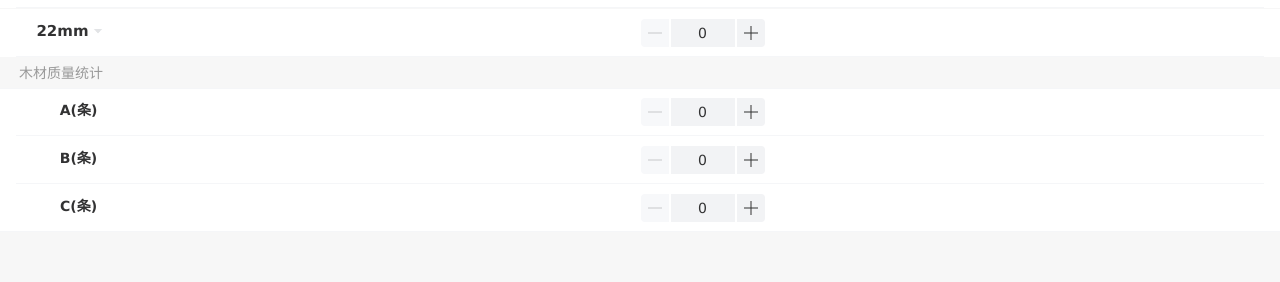
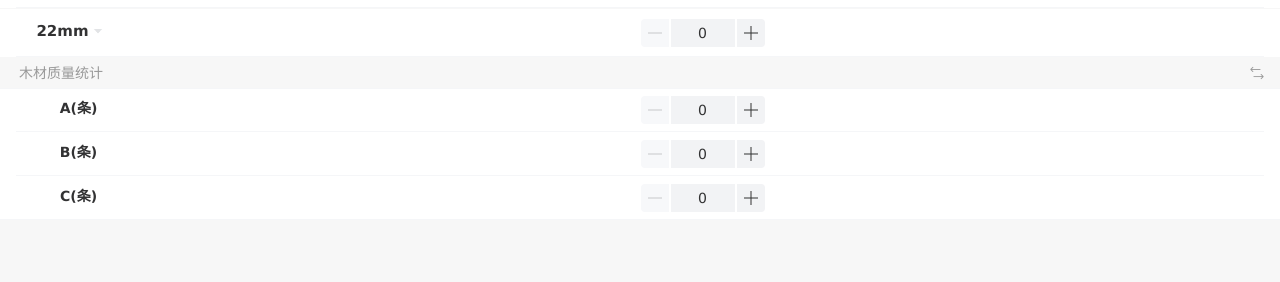
Before and after one commit to Wutongjiaojiajia/wood-judge, a Vue app: page /#/calculate in a window 1280 px wide. Shown: the part 460-742 px from the top of the page. Built offline with nearby package versions, Linux system fonts and the light colour scheme.

Commit message:
更新木材计算方式

```diff
--- a/src/views/Calculate.vue
+++ b/src/views/Calculate.vue
@@ -76,12 +76,17 @@
                     </van-cell>
                     <van-divider />
                 </div>
-                <div class="tagStyle">
+                <div class="tagStyle m-tag-icon">
                     <van-tag type="primary">木材质量统计</van-tag>
+                    <van-icon
+                        name="exchange"
+                        size="16px"
+                        color="#999999"
+                        @click="changeQualityStatisticsState()"/>
                 </div>
-                <van-cell-group>
-                    <van-cell class="m-quality-input"
-                        v-for="(item,index) in qualityStatustics"
+                <van-cell-group v-show="qualityStatisticsState === 0">
+                    <van-cell class="m-quality-stepper"
+                        v-for="(item,index) in qualityStatistics"
                         :key="index"
                         :title="item.recordTitle">
                         <template>
@@ -93,6 +98,18 @@
                                 default-value="0"/>
                         </template>
                     </van-cell>
+                </van-cell-group>
+                <van-cell-group v-show="qualityStatisticsState === 1">
+                    <van-field class="m-quality-input"
+                        v-for="(item,index) in qualityStatistics"
+                        :key="index"
+                        :label="item.resultTitle"
+                        clearable
+                        :placeholder="'请输入'+item.quality+'质量占比'"
+                        type="number"
+                        v-model="item.percentDisplay"
+                        @change="exchangeQualityPercent({percentDisplay:item.percentDisplay,index:index})">
+                    </van-field>
                 </van-cell-group>
             </div>
             <div class="m-bottom">
@@ -118,10 +135,10 @@
                     </van-tag>
                     <van-cell-group>
                         <van-cell
-                            v-for="(item,index) in qualityStatustics"
+                            v-for="(item,index) in qualityStatistics"
                             :key="index"
                             :title="item.resultTitle"
-                            :value="item.percentDisplay">
+                            :value="item.percentDisplay+'%'">
                         </van-cell>
                     </van-cell-group>
                     <van-tag
@@ -132,7 +149,7 @@
                             v-for="(item,index) in thicknessStatistics"
                             :key="index"
                             :title="item.resultTitle"
-                            :value="item.percentDisplay">
+                            :value="item.percentDisplay+'%'">
                         </van-cell>
                     </van-cell-group>
                     <van-tag
@@ -193,15 +210,16 @@ export default {
             ],  // 厚度列表
             thicknessStatistics:[
                 // thickness resultTitle随着选择而改变
-                {thickness:18,resultTitle:'18mm',total:0,percent:'0',percentDisplay:'0%'},
-                {thickness:20,resultTitle:'20mm',total:0,percent:'0',percentDisplay:'0%'},
-                {thickness:22,resultTitle:'22mm',total:0,percent:'0',percentDisplay:'0%'}
+                {thickness:18,resultTitle:'18mm',total:0,percent:'',percentDisplay:''},
+                {thickness:20,resultTitle:'20mm',total:0,percent:'',percentDisplay:''},
+                {thickness:22,resultTitle:'22mm',total:0,percent:'',percentDisplay:''}
             ],  // 厚度统计
             /** 木材质量统计 */
-            qualityStatustics:[
-                {recordTitle:'A(条)',resultTitle:'A(%)',quality:'A',total:0,percent:'0',percentDisplay:'0%'},
-                {recordTitle:'B(条)',resultTitle:'B(%)',quality:'B',total:0,percent:'0',percentDisplay:'0%'},
-                {recordTitle:'C(条)',resultTitle:'C(%)',quality:'C',total:0,percent:'0',percentDisplay:'0%'}
+            qualityStatisticsState:0,   //0-条数统计 1-百分比统计
+            qualityStatistics:[
+                {recordTitle:'A(条)',resultTitle:'A(%)',quality:'A',total:0,percent:'',percentDisplay:''},
+                {recordTitle:'B(条)',resultTitle:'B(%)',quality:'B',total:0,percent:'',percentDisplay:''},
+                {recordTitle:'C(条)',resultTitle:'C(%)',quality:'C',total:0,percent:'',percentDisplay:''}
             ],  // 质量统计
             /** 信息记录结束 */
             /** 计算结果开始 */
@@ -230,6 +248,24 @@ export default {
             let { value,index } = info;
             this.thicknessStatistics[index].resultTitle = `${value}mm`;
         },
+        // 切换质量统计方式
+        changeQualityStatisticsState(){
+            this.qualityStatisticsState = this.qualityStatisticsState === 0?1:0;
+            this.qualityStatistics.forEach(item => {
+                item.total = 0;
+                item.percent = '';
+                item.percentDisplay = '';
+            });
+        },
+        // 质量百分比输入变化
+        exchangeQualityPercent(info){
+            let { percentDisplay,index } = info;
+            let percent = '';
+            if(percentDisplay !== ""){
+                percent = Number(percentDisplay) / 100;
+            }
+            this.qualityStatistics[index].percent = percent;
+        },
         // 跳转到下一页
         goToNextPage(){
             // 条件判断
@@ -257,16 +293,46 @@ export default {
                 this.$utils.failTip("请完善木材厚度统计信息");
                 return;
             }
-            let qualityStatusticsTotal = 0;
-            this.qualityStatustics.forEach(item => {
-                qualityStatusticsTotal += item.total;
-            });
-            if(qualityStatusticsTotal === 0){
-                this.$utils.failTip("请完善木材质量统计信息");
+            switch (this.qualityStatisticsState) {
+                case 0: // 数量统计
+                    let qualityStatusticsTotal = 0;
+                    this.qualityStatistics.forEach(item => {
+                        qualityStatusticsTotal += item.total;
+                    });
+                    if(qualityStatusticsTotal === 0){
+                        msg = "请完善木材质量统计信息";
+                    }
+                    break;
+                case 1: //百分比统计
+                    let qualityStatusticsPercentTotal = 0;
+                    for(let i = 0;i < this.qualityStatistics.length;i++){
+                        let item = this.qualityStatistics[i];
+                        if(item.percentDisplay === ""){
+                            msg = `请完善木材质量统计信息`;
+                            break;
+                        }
+                        qualityStatusticsPercentTotal += Number(item.percentDisplay);
+                        if(i === this.qualityStatistics.length - 1){
+                            if(qualityStatusticsPercentTotal !== 100){
+                                msg = `木材ABC质量百分比相加不为100`;
+                            }
+                        }
+                    }
+                    break;
+            }
+            if(msg!==""){
+                this.$utils.failTip(msg);
                 return;
             }
             this.calculatePercentOfThicknessOrQuality(this.thicknessStatistics);    // 计算厚度各占百分比
-            this.calculatePercentOfThicknessOrQuality(this.qualityStatustics);  // 计算ABC各占百分比
+            switch (this.qualityStatisticsState) {
+                case 0:
+                    this.calculatePercentOfThicknessOrQuality(this.qualityStatistics);  // 计算ABC各占百分比
+                    break;
+                case 1:
+                    this.exchangePercentOfThicknessOrQuality(this.qualityStatistics);   //切换小数位
+                    break;
+            }
             this.calculatePercentOfOutput();    //计算出材率
             this.calculateProductCost();    //计算成本
             this.calculateProductPrice();   //计算出厂价
@@ -284,7 +350,14 @@ export default {
             arr.forEach(item => {
                 let total = Number(item.total);
                 item.percent = (total / statisticsTotal).toFixed(4);
-                item.percentDisplay = `${(item.percent*100).toFixed(2)}%`;
+                item.percentDisplay = `${(item.percent*100).toFixed(2)}`;
+            });
+        },
+        // 切换厚度或质量百分比
+        exchangePercentOfThicknessOrQuality(arr){
+            arr.forEach(item => {
+                item.percent = Number(item.percent).toFixed(4);
+                item.percentDisplay = Number(item.percentDisplay).toFixed(2);
             });
         },
         // 计算出材率
@@ -306,7 +379,7 @@ export default {
             this.thicknessStatistics.forEach(item => {
                 let panel = this.panelPrice.filter(pItem=>pItem.thickness === item.thickness);
                 let perPanelPrice = panel[0];
-                thicknessPerPrice[item.thickness] = (Number(perPanelPrice.A) * Number(this.qualityStatustics[0].percent) + Number(perPanelPrice.B) * Number(this.qualityStatustics[1].percent) + Number(perPanelPrice.C) * Number(this.qualityStatustics[2].percent))*Number(item.percent);
+                thicknessPerPrice[item.thickness] = (Number(perPanelPrice.A) * Number(this.qualityStatistics[0].percent) + Number(perPanelPrice.B) * Number(this.qualityStatistics[1].percent) + Number(perPanelPrice.C) * Number(this.qualityStatistics[2].percent))*Number(item.percent);
             });
             let totalPrice = 0;
             for(let key in thicknessPerPrice){
@@ -404,11 +477,17 @@ export default {
                 border-color: #F7F7F7;
             }
         }
-        .m-quality-input{
+        .m-quality-stepper{
+            padding:8px 16px;
             .van-cell__title{
                 text-align: center;
             }
             .van-cell__value{
+                text-align: center;
+            }
+        }
+        .m-quality-input{
+            .van-cell__title{
                 text-align: center;
             }
         }
```
